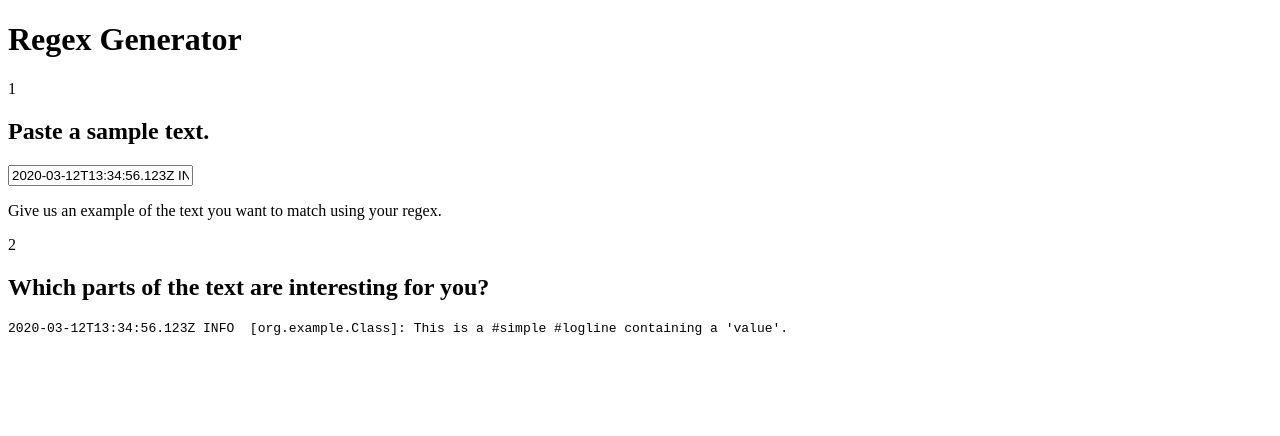
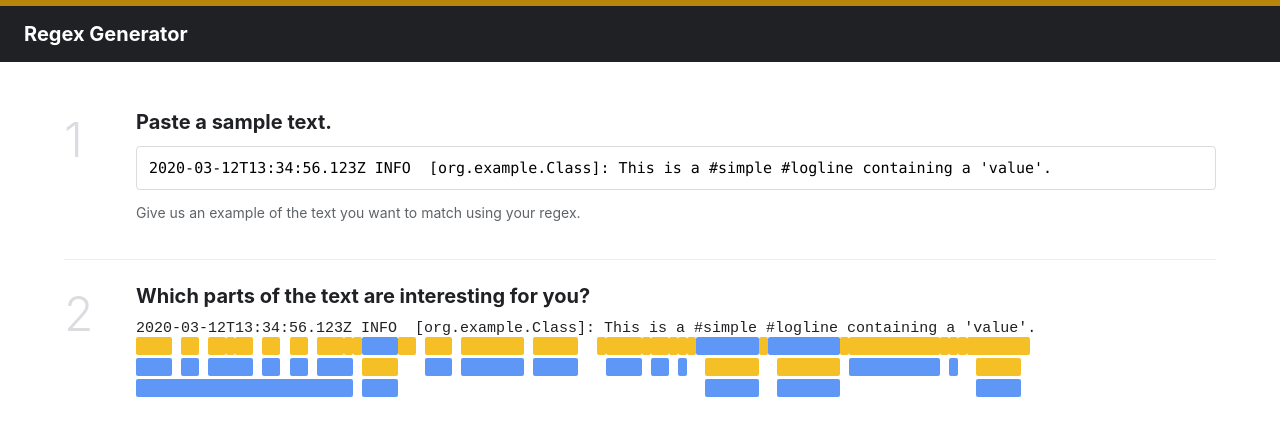
Before and after one commit to helmedeiros/regex-generator, a React app: page / in a window 1280 px wide. Shown: the top 436 px of the page. Built offline with nearby package versions, Linux system fonts and the light colour scheme.

Commit message:
feat: add base styles

```diff
--- /dev/null
+++ b/src/css.d.ts
@@ -0,0 +1 @@
+declare module "*.css";
--- a/src/index.tsx
+++ b/src/index.tsx
@@ -1,6 +1,7 @@
 import * as React from "react";
 import * as ReactDOM from "react-dom";
 import { App } from "./app/App";
+import "./styles.css";
 
 const root = document.getElementById("root");
 if (root) {
--- /dev/null
+++ b/src/styles.css
@@ -0,0 +1,96 @@
+* {
+  box-sizing: border-box;
+}
+
+body {
+  margin: 0;
+  font-family: -apple-system, BlinkMacSystemFont, "Segoe UI", Roboto, Helvetica, Arial, sans-serif;
+  color: #202124;
+  background: #ffffff;
+}
+
+.app-header {
+  background: #202124;
+  border-top: 6px solid #b8860b;
+  padding: 16px 24px;
+}
+
+.app-title {
+  margin: 0;
+  color: #ffffff;
+  font-size: 20px;
+}
+
+.app-steps {
+  max-width: 1200px;
+  margin: 0 auto;
+  padding: 24px;
+}
+
+.step {
+  display: flex;
+  align-items: flex-start;
+  padding: 24px 0;
+  border-bottom: 1px solid #eeeeee;
+}
+
+.step-number {
+  flex: none;
+  width: 72px;
+  font-size: 48px;
+  font-weight: 300;
+  color: #dadce0;
+}
+
+.step-body {
+  flex: 1;
+  min-width: 0;
+}
+
+.step-title {
+  margin: 0 0 12px;
+  font-size: 20px;
+}
+
+.sample-input {
+  width: 100%;
+  padding: 12px;
+  font-family: Consolas, Menlo, monospace;
+  font-size: 15px;
+  border: 1px solid #dadce0;
+  border-radius: 4px;
+}
+
+.sample-hint {
+  color: #5f6368;
+  font-size: 14px;
+}
+
+.suggestions {
+  font-family: Consolas, Menlo, monospace;
+  font-size: 15px;
+  overflow-x: auto;
+}
+
+.suggestions-text {
+  margin: 0;
+  white-space: pre;
+}
+
+.suggestions-boxes {
+  position: relative;
+  height: 140px;
+}
+
+.suggestion-box {
+  position: absolute;
+  height: 1.2em;
+  border-radius: 2px;
+  cursor: pointer;
+  opacity: 0.85;
+}
+
+.suggestion-box:hover {
+  opacity: 1;
+  outline: 2px solid #202124;
+}
```
Also changed, not shown: 1 other file (tests, documents, lock files or other folders).
